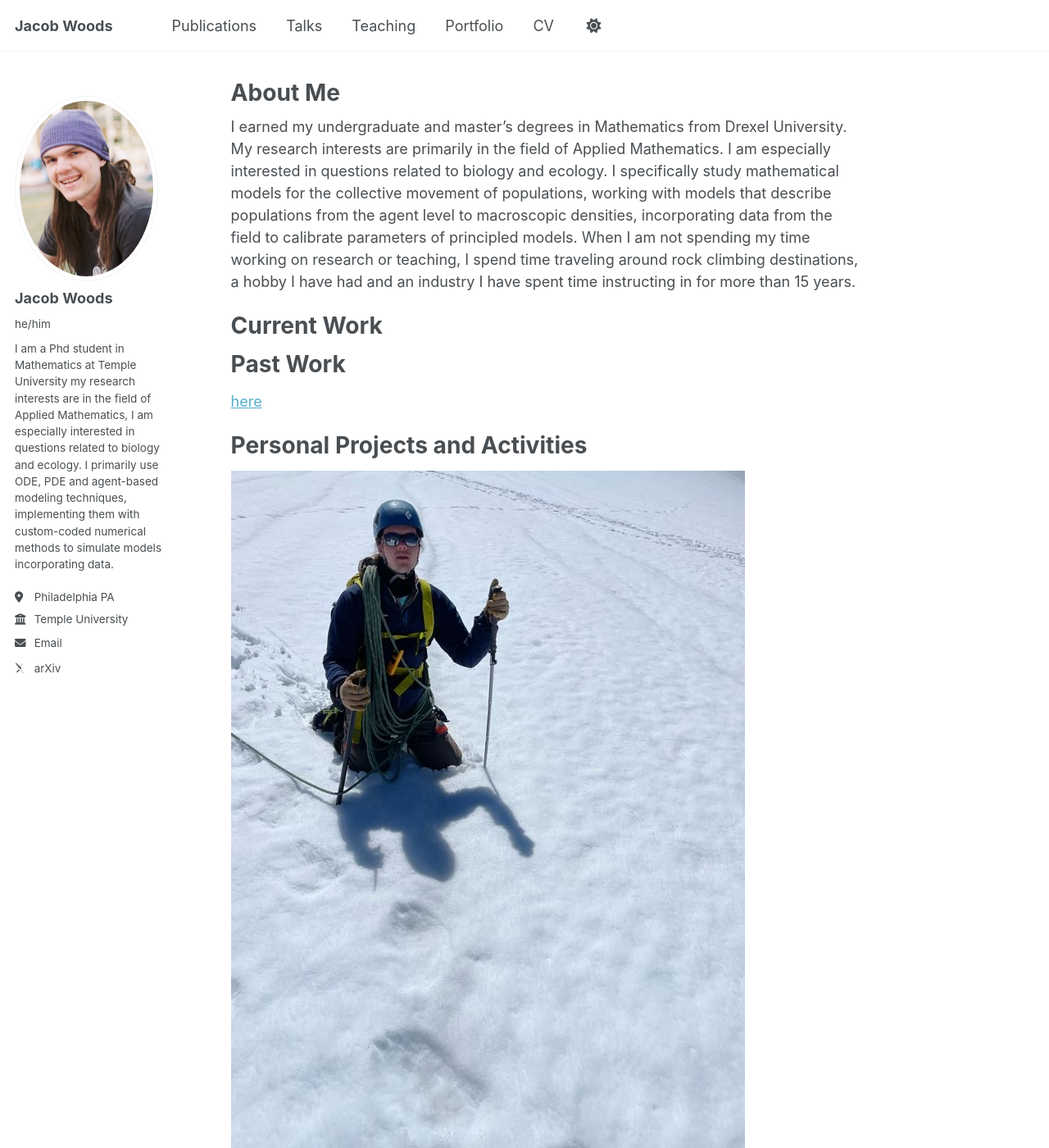
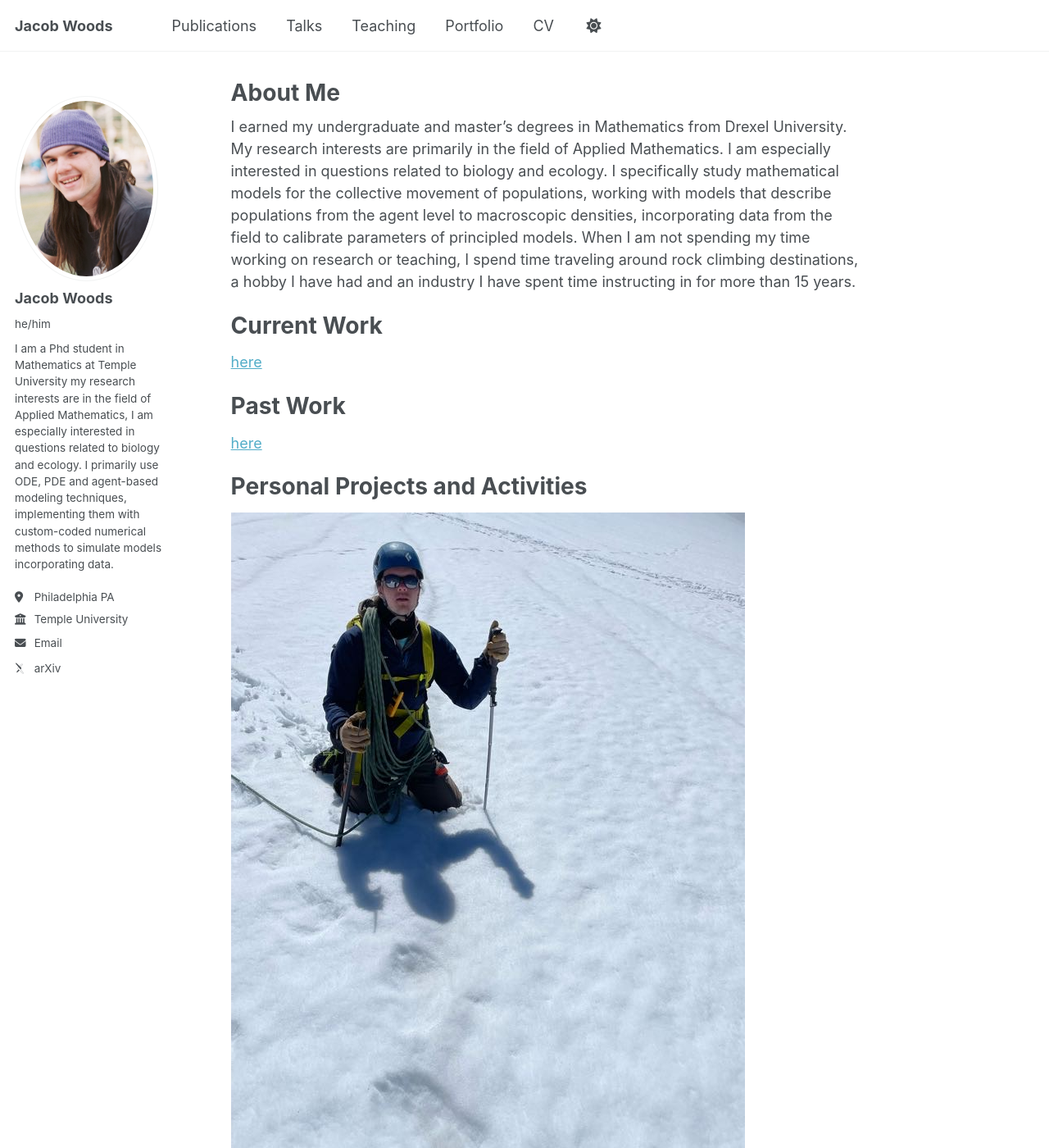
Before and after one commit to JacobWoods/JacobWoods.github.io, a Jekyll site: the page built from _pages/about.md, in a window 1280 px wide and 1400 px high. Shown: the whole window at 82% size. Built offline with Jekyll 4.4.1, drawn with Linux system fonts in a browser that asks for light colours; some web fonts are replaced.

Commit message:
Update about.md

```diff
--- a/_pages/about.md
+++ b/_pages/about.md
@@ -12,7 +12,7 @@ I earned my undergraduate and master's degrees in Mathematics from Drexel Univer
 Current Work
 ======
 
-
+[here](https://www.siam.org/publications/siam-news/articles/predicting-the-spread-and-establishment-potential-of-spotted-lanternflies/)
 
 
 Past Work
@@ -24,3 +24,6 @@ Personal Projects and Activities
 ======
 
 <img src='/images/bugaboo.png'>
+
+
+[here](https://epaclimbers.org/portfolio/haycock-mountain/?utm_source=chatgpt.com)
```
